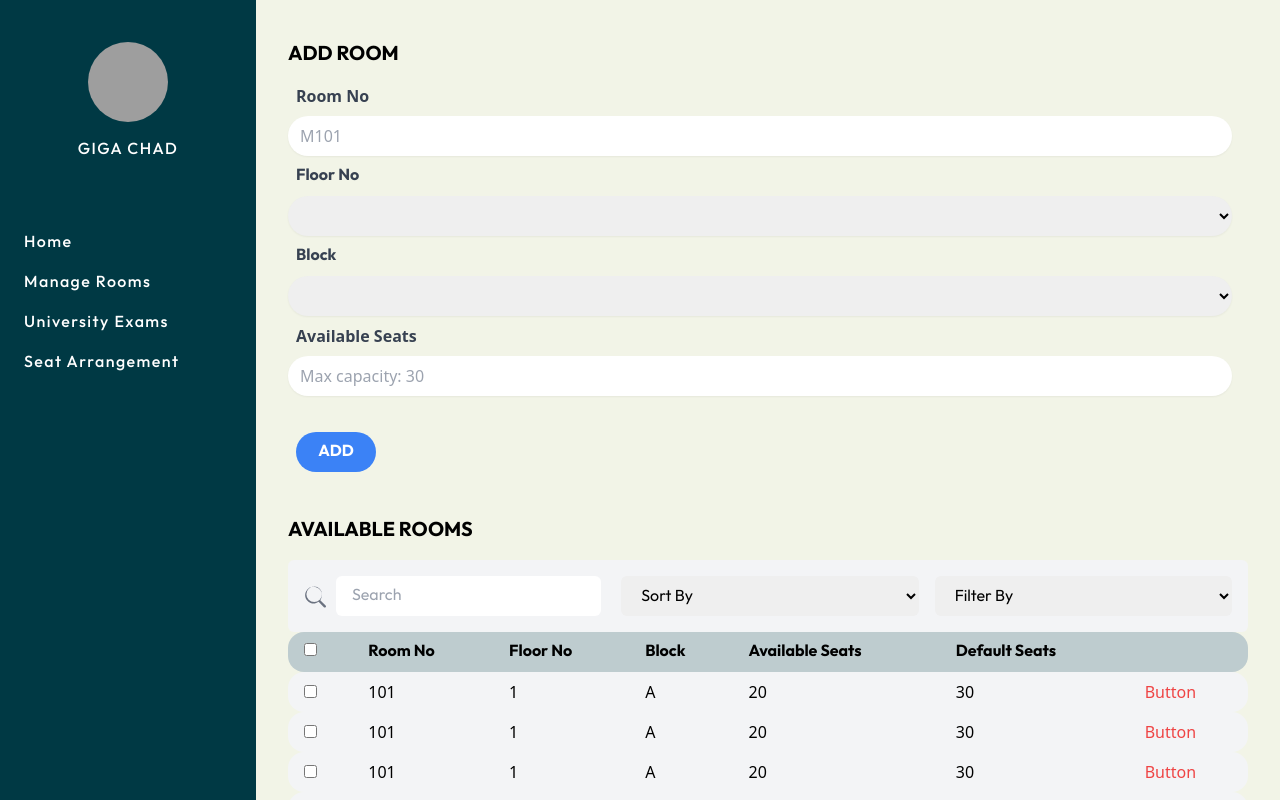
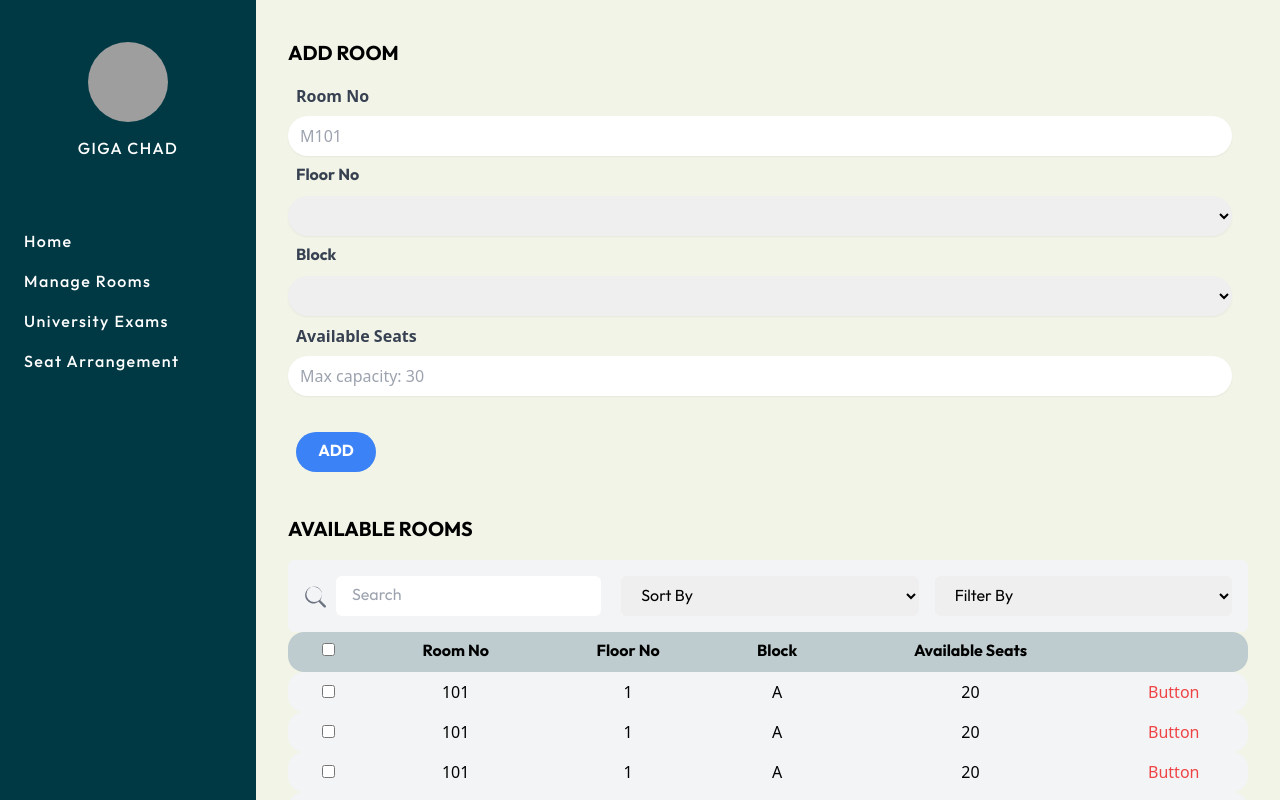
Before and after one commit to Sudhi27Krishna/Exam-Seat-Arrangement-System, a React (Create React App) app: page /manage-room in a window 1280 px wide. Shown: the top 800 px of the page. Built offline with nearby package versions, Linux system fonts and the light colour scheme; grey boxes are pictures that could not be loaded.

Commit message:
Centered table contents

```diff
--- a/src/components/AllocRow.jsx
+++ b/src/components/AllocRow.jsx
@@ -3,11 +3,11 @@ import React from 'react';
 export default function AllocRow({ block, floor, room, initial }) {
     return (
         <tr className="bg-gray-100">
-            <td className="px-4 py-2 rounded-tl-2xl rounded-bl-2xl"><input type="checkbox" /></td>
-            <td className="px-4 py-2">{block}</td>
-            <td className="px-4 py-2">{floor}</td>
-            <td className="px-4 py-2">{room}</td>
-            <td className="px-4 py-2">{initial}</td>
+            <td className="text-center px-4 py-2 rounded-tl-2xl rounded-bl-2xl"><input type="checkbox" /></td>
+            <td className="text-center px-4 py-2">{block}</td>
+            <td className="text-center px-4 py-2">{floor}</td>
+            <td className="text-center px-4 py-2">{room}</td>
+            <td className="text-center px-4 py-2">{initial}</td>
         </tr>
     )
 }
--- a/src/components/ManageRoom.jsx
+++ b/src/components/ManageRoom.jsx
@@ -65,18 +65,17 @@ export default function ManageRoom() {
                     <table className="table-auto w-full">
                         <thead className="sticky top-0">
                             <tr className="bg-grey-all font-Outfit-Bold">
-                                <th className="text-left px-4 py-2 rounded-tl-2xl rounded-bl-2xl"><input type="checkbox" /></th>
-                                <th className="text-left px-4 py-2"><span className="whitespace-nowrap">Room No</span></th>
-                                <th className="text-left px-4 py-2"><span className="whitespace-nowrap">Floor No</span></th>
-                                <th className="text-left px-4 py-2"><span className="whitespace-nowrap">Block</span></th>
-                                <th className="text-left px-4 py-2"><span className="whitespace-nowrap">Available Seats</span></th>
-                                <th className="text-left px-4 py-2"><span className="whitespace-nowrap">Default Seats</span></th>
+                                <th className="text-center px-4 py-2 rounded-tl-2xl rounded-bl-2xl"><input type="checkbox" /></th>
+                                <th className="text-center px-4 py-2"><span className="whitespace-nowrap">Room No</span></th>
+                                <th className="text-center px-4 py-2"><span className="whitespace-nowrap">Floor No</span></th>
+                                <th className="text-center px-4 py-2"><span className="whitespace-nowrap">Block</span></th>
+                                <th className="text-center px-4 py-2"><span className="whitespace-nowrap">Available Seats</span></th>
                                 <th className="px-4 py-2 rounded-tr-2xl rounded-br-2xl"></th>
                             </tr>
                         </thead>
                         <tbody>
                             {row.map(item => <Row key={item.id} room={item.room} floor={item.floor} block={item.block}
-                                available={item.available} initial={item.default} />)}
+                                available={item.available} />)}
                         </tbody>
                     </table>
                 </div>
--- a/src/components/Row.jsx
+++ b/src/components/Row.jsx
@@ -1,15 +1,14 @@
 import React from 'react';
 
-export default function Row({room, floor, block, available, initial}) {
+export default function Row({room, floor, block, available}) {
     return (
         <tr className="bg-gray-100">
-            <td className="px-4 py-2 rounded-tl-2xl rounded-bl-2xl"><input type="checkbox" /></td>
-            <td className="px-4 py-2">{room}</td>
-            <td className="px-4 py-2">{floor}</td>
-            <td className="px-4 py-2">{block}</td>
-            <td className="px-4 py-2">{available}</td>
-            <td className="px-4 py-2">{initial}</td>
-            <td className="px-4 py-2 rounded-tr-2xl rounded-br-2xl"><button className="text-red-500 hover:text-red-700">Button</button></td>
+            <td className="text-center px-4 py-2 rounded-tl-2xl rounded-bl-2xl"><input type="checkbox" /></td>
+            <td className="text-center px-4 py-2">{room}</td>
+            <td className="text-center px-4 py-2">{floor}</td>
+            <td className="text-center px-4 py-2">{block}</td>
+            <td className="text-center px-4 py-2">{available}</td>
+            <td className="text-center px-4 py-2 rounded-tr-2xl rounded-br-2xl"><button className="text-red-500 hover:text-red-700">Button</button></td>
         </tr>
     );
 }
--- a/src/components/UeRow.jsx
+++ b/src/components/UeRow.jsx
@@ -3,12 +3,12 @@ import React from 'react';
 export default function UeRow({date, branch, slot, subject}) {
     return (
         <tr className="bg-gray-100">
-            <td className="px-4 py-2 rounded-tl-2xl rounded-bl-2xl"><input type="checkbox" /></td>
-            <td className="px-4 py-2">{date}</td>
-            <td className="px-4 py-2">{branch}</td>
-            <td className="px-4 py-2">{slot}</td>
-            <td className="px-4 py-2">{subject}</td>
-            <td className="px-4 py-2 rounded-tr-2xl rounded-br-2xl"><button className="text-red-500 hover:text-red-700">Delete</button></td>
+            <td className="text-center px-4 py-2 rounded-tl-2xl rounded-bl-2xl"><input type="checkbox" /></td>
+            <td className="text-center px-4 py-2">{date}</td>
+            <td className="text-center px-4 py-2">{branch}</td>
+            <td className="text-center px-4 py-2">{slot}</td>
+            <td className="text-center px-4 py-2">{subject}</td>
+            <td className="text-center px-4 py-2 rounded-tr-2xl rounded-br-2xl"><button className="text-red-500 hover:text-red-700">Delete</button></td>
         </tr>
     );
 }
--- a/src/components/UniversityExam.jsx
+++ b/src/components/UniversityExam.jsx
@@ -31,7 +31,7 @@ export default function UniversityExam() {
 
             <div className="px-8 pt-6">
                 <h2 className="text-xl font-Outfit-Bold mb-8">ADD SLOTS</h2>
-                <form className="flex flex-col st:flex-row justify-around">
+                <form className="flex flex-col st:flex-row justify-between">
                     <Input input_id="date" title="Date" type="date" placeholder="09-09-2020" />
                     <DropDownInput input_id="branch" title="Branches" initial="all" options={['CSE', 'CSE-AI', 'CSE-DS', 'ECE', 'EEE', 'CIVIL', 'MECH']} />
                     <DropDownInput input_id="slot" title="Slot" initial="A" options={['B', 'C', 'D', 'E', 'F', 'G']} />
@@ -46,11 +46,11 @@ export default function UniversityExam() {
                     <table className="table-auto w-full">
                         <thead className="sticky top-0">
                             <tr className="bg-grey-all font-Outfit-Bold">
-                                <th className="text-left px-4 py-2 rounded-tl-2xl rounded-bl-2xl"><input type="checkbox" /></th>
-                                <th className="text-left px-4 py-2"><span className="whitespace-nowrap">Date</span></th>
-                                <th className="text-left px-4 py-2"><span className="whitespace-nowrap">Branch</span></th>
-                                <th className="text-left px-4 py-2"><span className="whitespace-nowrap">Slot</span></th>
-                                <th className="text-left px-4 py-2"><span className="whitespace-nowrap">Subject</span></th>
+                                <th className="text-center px-4 py-2 rounded-tl-2xl rounded-bl-2xl"><input type="checkbox" /></th>
+                                <th className="text-center px-4 py-2"><span className="whitespace-nowrap">Date</span></th>
+                                <th className="text-center px-4 py-2"><span className="whitespace-nowrap">Branch</span></th>
+                                <th className="text-center px-4 py-2"><span className="whitespace-nowrap">Slot</span></th>
+                                <th className="text-center px-4 py-2"><span className="whitespace-nowrap">Subject</span></th>
                                 <th className="px-4 py-2 rounded-tr-2xl rounded-br-2xl"></th>
                             </tr>
                         </thead>
@@ -62,7 +62,7 @@ export default function UniversityExam() {
                 </div>
             </div>
 
-            <div className="px-8 py-4 mt-4">
+            <div className="px-8 py-4 mt-2">
                 <div className="flex flex-row justify-between items-center">
                     <div>
                         <p className="font-Outfit-Regular">No of Exams scheduled : 7</p>
--- a/src/row.js
+++ b/src/row.js
@@ -4,136 +4,119 @@ const row = [
         room: 101,
         floor: 1,
         block: "A",
-        available: 20,
-        default: 30
+        available: 20
     },
     {
         id: 2,
         room: 101,
         floor: 1,
         block: "A",
-        available: 20,
-        default: 30
+        available: 20
     },
     {
         id: 3,
         room: 101,
         floor: 1,
         block: "A",
-        available: 20,
-        default: 30
+        available: 20
     },
     {
         id: 4,
         room: 101,
         floor: 1,
         block: "A",
-        available: 20,
-        default: 30
+        available: 20
     },
     {
         id: 5,
         room: 101,
         floor: 1,
         block: "A",
-        available: 20,
-        default: 30
+        available: 20
     },
     {
         id: 6,
         room: 101,
         floor: 1,
         block: "A",
-        available: 20,
-        default: 30
+        available: 20
     },
     {
         id: 7,
         room: 101,
         floor: 1,
         block: "A",
-        available: 20,
-        default: 30
+        available: 20
     },
     {
         id: 8,
         room: 101,
         floor: 1,
         block: "A",
-        available: 20,
-        default: 30
+        available: 20
     },
     {
         id: 9,
         room: 101,
         floor: 1,
         block: "A",
-        available: 20,
-        default: 30
+        available: 20
     },
     {
         id: 10,
         room: 101,
         floor: 1,
         block: "A",
-        available: 20,
-        default: 30
+        available: 20
     },
     {
         id: 11,
         room: 101,
         floor: 1,
         block: "A",
-        available: 20,
-        default: 30
+        available: 20
     },
     {
         id: 12,
         room: 101,
         floor: 1,
         block: "A",
-        available: 20,
-        default: 30
+        available: 20
     },
     {
         id: 13,
         room: 101,
         floor: 1,
         block: "A",
-        available: 20,
-        default: 30
+        available: 20
     },
     {
         id: 14,
         room: 101,
         floor: 1,
         block: "A",
-        available: 20,
-        default: 30
+        available: 20
     },
     {
         id: 15,
         room: 101,
         floor: 1,
         block: "A",
-        available: 20,
-        default: 30
+        available: 20
     },
     {
         id: 16,
         room: 101,
         floor: 1,
         block: "A",
-        available: 20,
-        default: 30
+        available: 20
     },
     {
         id: 17,
         room: 101,
         floor: 1,
         block: "A",
-        available: 20,
-        default: 30
+        available: 20
     }
 ]
 
```
Also changed, not shown: src/components/SeatAllocation.jsx (+9 -9 lines).
